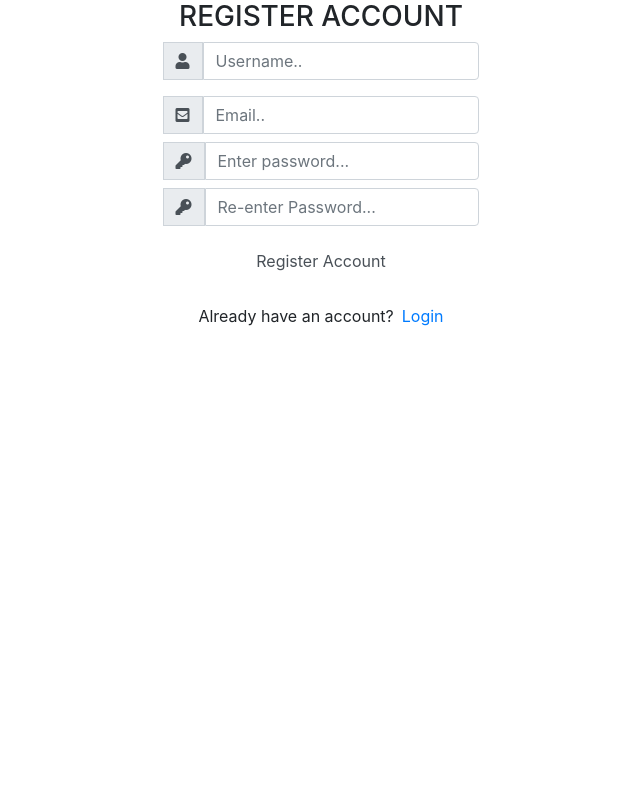
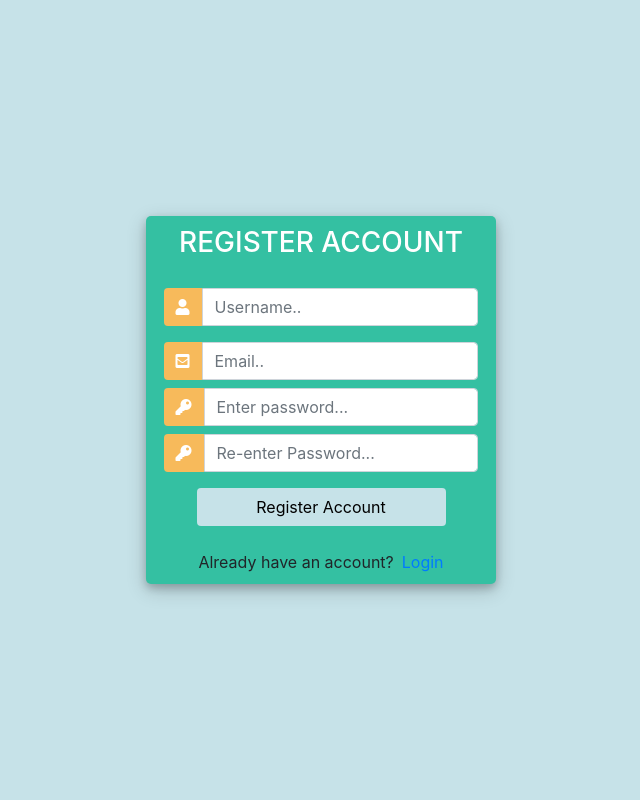
Before and after one commit to lamisgosu11/se104-final-website, a Django app: template store/templates/auth/register.html in a window 1280 px wide. Shown: the whole page, without its empty margins (319-959 px from the left). Run offline with Django 3.2, Linux system fonts and the light colour scheme; the template is opened without the code that fills it, so the values that code supplies are empty, except form fields; tables that the repository leaves empty hold one stand-in row (values such as "Sample post"); form fields are guessed from the names that the template uses; some libraries are stand-ins or nearby versions.

Commit message:
Thêm css cho trang đặng kí

```diff
--- a/store/templates/auth/register.html
+++ b/store/templates/auth/register.html
@@ -14,7 +14,65 @@
             integrity="sha384-gfdkjb5BdAXd+lj+gudLWI+BXq4IuLW5IT+brZEZsLFm++aCMlF1V92rMkPaX4PP"
             crossorigin="anonymous" />
 
-        <style></style>
+        <style>
+            body,
+            html {
+                margin: 0;
+                padding: 0;
+                height: 100%;
+                background: #c6e2e8 !important;
+            }
+            .user_card {
+                width: 350px;
+                margin-top: auto;
+                margin-bottom: auto;
+                background: #34c0a2;
+                position: relative;
+                display: flex;
+                justify-content: center;
+                flex-direction: column;
+                padding: 10px;
+                box-shadow: 0 4px 8px 0 rgba(0, 0, 0, 0.2),
+                    0 6px 20px 0 rgba(0, 0, 0, 0.19);
+                -webkit-box-shadow: 0 4px 8px 0 rgba(0, 0, 0, 0.2),
+                    0 6px 20px 0 rgba(0, 0, 0, 0.19);
+                -moz-box-shadow: 0 4px 8px 0 rgba(0, 0, 0, 0.2),
+                    0 6px 20px 0 rgba(0, 0, 0, 0.19);
+                border-radius: 5px;
+            }
+
+            .form_container {
+                margin-top: 20px;
+            }
+
+            #form-title {
+                color: #fff;
+            }
+            .login_btn {
+                width: 100%;
+                background: #c6e2e8 !important;
+                color: black !important;
+            }
+
+            .login_btn:focus {
+                box-shadow: none !important;
+                outline: 0px !important;
+            }
+            .login_container {
+                padding: 0 2rem;
+            }
+            .input-group-text {
+                background: #f7ba5b !important;
+                color: white !important;
+                border: 0 !important;
+                border-radius: 0.25rem 0 0 0.25rem !important;
+            }
+            .input_user,
+            .input_pass:focus {
+                box-shadow: none !important;
+                outline: 0px !important;
+            }
+        </style>
     </head>
 
     <body>
```
